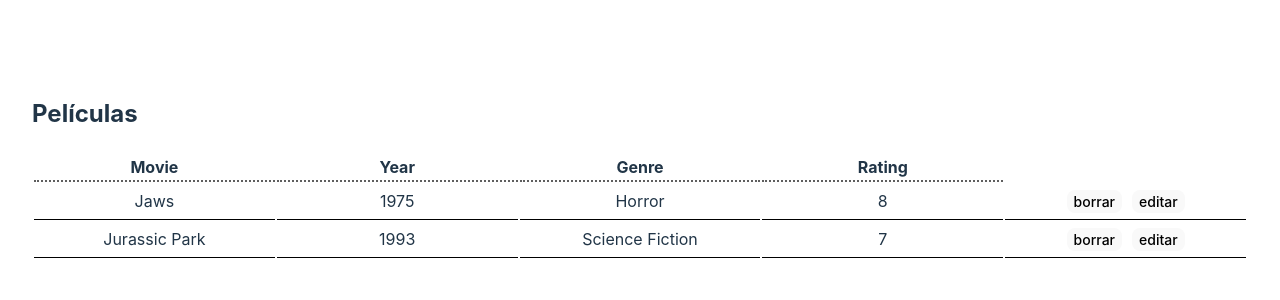
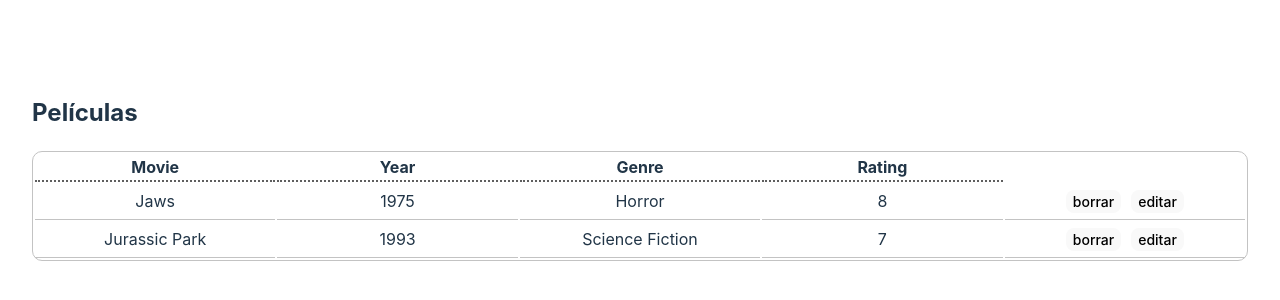
Before and after one commit to mercuryeater/proyecto-parejas, a React (Vite) app in the folder proyecto-parejas/: page / in a window 1280 px wide. Shown: the part 232-532 px from the top of the page. Built offline with nearby package versions, Linux system fonts and the light colour scheme.

Commit message:
Delete button almost there

```diff
--- a/proyecto-parejas/src/App.jsx
+++ b/proyecto-parejas/src/App.jsx
@@ -1,10 +1,17 @@
 import { useState } from 'react'
 import './App.css'
 import {movies as movieList} from './assets/data'
-import MovieList from "./components/MovieList/MovieList.jsx"
+import MovieList from "./Components/MovieList/MovieList.jsx"
 
 function App() {
   const [movies, setMovies] = useState(movieList)
+
+  const deleteMovie = (toDeleteMovie) => {
+    setMovies([
+      ...movies,
+      toDeleteMovie
+    ])
+  }
 
   return (
     <div className='everything'>
--- a/proyecto-parejas/src/components/MovieList/MovieList.css
+++ b/proyecto-parejas/src/components/MovieList/MovieList.css
@@ -7,14 +7,16 @@ h1 {
     table-layout: fixed;
     width: 100%;
     text-align: center;
+    border: 1px solid rgb(195, 195, 195);
+    border-radius: 10px;
+    /* border-collapse: collapse;     */
 }
 .movie__list__titles th {
     border-bottom:2px dotted rgb(95, 95, 95);
 }
 
 .movie__list__item td {
-    border-bottom: 1px solid black;
-    /* text-align: center;    */
+    border-bottom: 1px solid rgb(195, 195, 195);
 }
 td button {
     font-size: 14px;
--- a/proyecto-parejas/src/components/MovieList/MovieList.jsx
+++ b/proyecto-parejas/src/components/MovieList/MovieList.jsx
@@ -1,11 +1,22 @@
 import "./MovieList.css";
+import { useState } from "react";
+
 function MovieList({movieList}) {
-    const handleDelete = (event) => {
+
+    const [updatedMovies, setUpdatedMovies] = useState(movieList)
+
+
+
+    const handleDelete = (index) => {
         console.log('Delete pressed')
+        const toDeleteMovie = [...updatedMovies]
+        toDeleteMovie.splice(index, 1)
+        setUpdatedMovies(toDeleteMovie)
     };
 
     const handleEdit = (event) => {
         console.log('Edit pressed')
+        console.log(updatedMovies)
     };
 
   return (
@@ -19,15 +30,16 @@ function MovieList({movieList}) {
             <th>Rating</th>
         </tr>
 
-        {movieList.map( (movie) => (
+        {movieList.map( (movie, index) => (
             <tr key={movie.id} className="movie__list__item">
                 <td>{movie.name}    </td>
                 <td>{movie.year}</td>
                 <td>{movie.genre}</td>
                 <td>{movie.rating}</td>
-                <td><button onClick={handleDelete}>borrar</button>
+                <td><button onClick={ () =>{handleDelete(index)}}>borrar</button>
                 <button onClick={handleEdit}>editar</button></td>
             </tr>
+            // onClick={()=>{handleClick(ID)}}
         ))}
       </table>
     </div>
```
